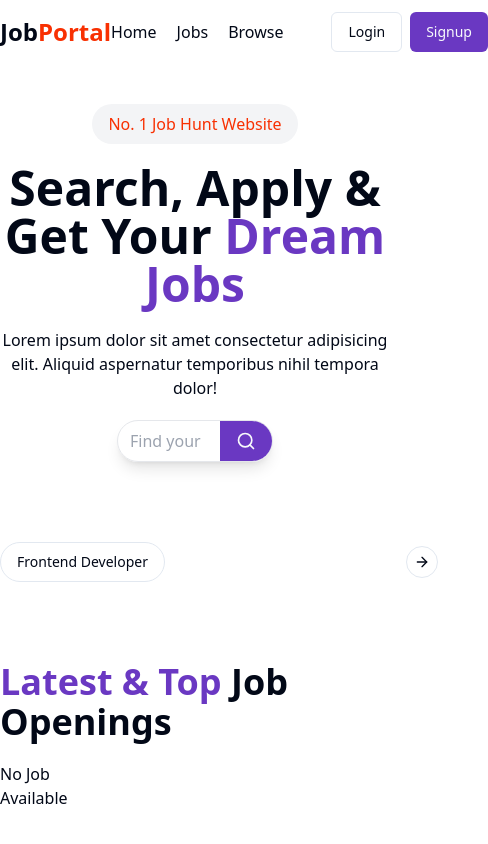
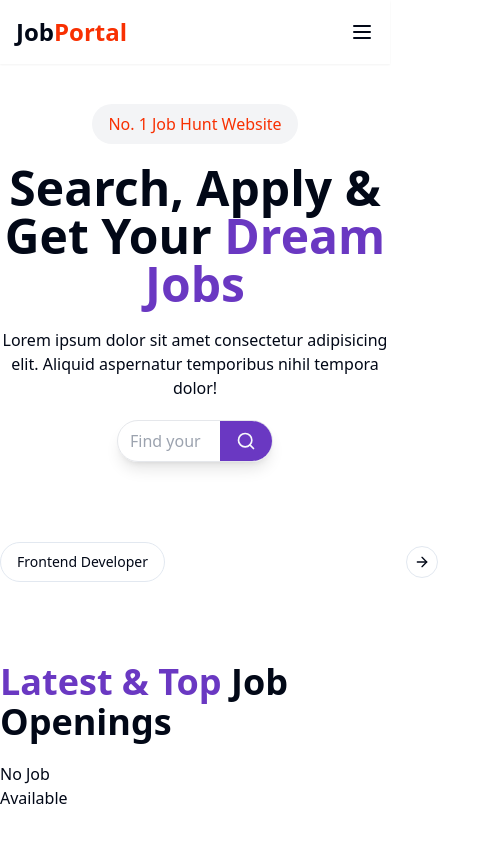
Before and after one commit to lakshanravi/Job_portal, a React (Vite) app in the folder frontend/: page / in a window 390 px wide. Shown: the top 844 px of the page, 488 px wide, since content can reach past the window. Built offline with nearby package versions, Linux system fonts and the light colour scheme; no server answers.

Commit message:
change the navbar for enhancing mobile responsivenss

```diff
--- a/frontend/src/components/shared/Navbar.jsx
+++ b/frontend/src/components/shared/Navbar.jsx
@@ -1,8 +1,8 @@
-import React from 'react'
+import React, { useState } from 'react'
 import { Popover, PopoverContent, PopoverTrigger } from '../ui/popover'
 import { Button } from '../ui/button'
 import { Avatar, AvatarImage } from '../ui/avatar'
-import { LogOut, User2 } from 'lucide-react'
+import { LogOut, User2, Menu } from 'lucide-react'
 import { Link, useNavigate } from 'react-router-dom'
 import { useDispatch, useSelector } from 'react-redux'
 import axios from 'axios'
@@ -14,6 +14,7 @@ const Navbar = () => {
   const { user } = useSelector(store => store.auth);
   const dispatch = useDispatch();
   const navigate = useNavigate();
+  const [mobileMenuOpen, setMobileMenuOpen] = useState(false);
 
   const logoutHandler = async () => {
     try {
@@ -28,14 +29,9 @@ const Navbar = () => {
       toast.error(error.response.data.message);
     }
   }
-    return (
-        <div className='bg-white'>
-            <div className='flex items-center justify-between mx-auto max-w-7xl h-16'>
-                <div>
-                    <h1 className='text-2xl font-bold'>Job<span className='text-[#F83002]'>Portal</span></h1>
-                </div>
-                <div className='flex items-center gap-12'>
-                    <ul className='flex font-medium items-center gap-5'>
+
+  const renderLinks = () => (
+    <>
       {
         user && user.role === 'recruiter' ? (
           <>
@@ -50,9 +46,23 @@ const Navbar = () => {
           </>
         )
       }
+    </>
+  )
 
+  return (
+    <div className='bg-white shadow-sm'>
+      <div className='flex items-center justify-between mx-auto max-w-7xl h-16 px-4'>
+        {/* Logo */}
+        <div>
+          <h1 className='text-2xl font-bold'>Job<span className='text-[#F83002]'>Portal</span></h1>
+        </div>
 
+        {/* Desktop Links */}
+        <div className='hidden md:flex items-center gap-12'>
+          <ul className='flex font-medium items-center gap-5'>
+            {renderLinks()}
           </ul>
+
           {
             !user ? (
               <div className='flex items-center gap-2'>
@@ -82,7 +92,7 @@ const Navbar = () => {
                         user && user.role === 'student' && (
                           <div className='flex w-fit items-center gap-2 cursor-pointer'>
                             <User2 />
-                                                        <Button variant="link"> <Link to="/profile">View Profile</Link></Button>
+                            <Button variant="link"><Link to="/profile">View Profile</Link></Button>
                           </div>
                         )
                       }
@@ -97,12 +107,46 @@ const Navbar = () => {
               </Popover>
             )
           }
+        </div>
 
+        {/* Mobile Menu Button */}
+        <div className='md:hidden'>
+          <Menu className="w-6 h-6 cursor-pointer" onClick={() => setMobileMenuOpen(!mobileMenuOpen)} />
         </div>
       </div>
+
+      {/* Mobile Menu Panel */}
+      {
+        mobileMenuOpen && (
+          <div className='md:hidden px-4 py-3 border-t'>
+            <ul className='flex flex-col gap-3 font-medium'>
+              {renderLinks()}
+            </ul>
+            <div className='mt-4 flex flex-col gap-2'>
+              {
+                !user ? (
+                  <>
+                    <Link to="/login"><Button variant="outline" className="w-full">Login</Button></Link>
+                    <Link to="/signup"><Button className="w-full bg-[#6A38C2] hover:bg-[#5b30a6]">Signup</Button></Link>
+                  </>
+                ) : (
+                  <>
+                    {
+                      user.role === 'student' && (
+                        <Link to="/profile"><Button variant="link" className="w-full">View Profile</Button></Link>
+                      )
+                    }
+                    <Button onClick={logoutHandler} variant="link" className="w-full">Logout</Button>
+                  </>
+                )
+              }
+            </div>
+          </div>
+        )
+      }
 
     </div>
   )
 }
 
-export default Navbar
+export default Navbar;
```
Lines whose indentation alone changed are shown as unchanged.
